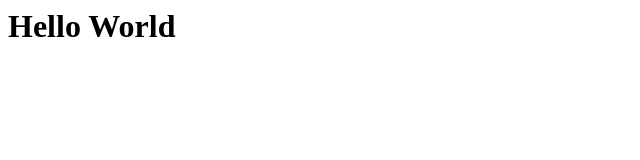
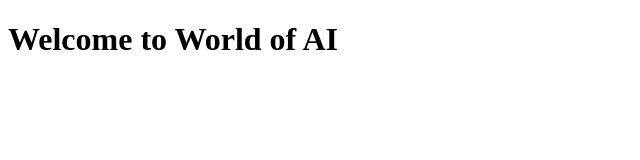
Before and after one commit to MuneebAli-cpp/Muneebali.com, a plain HTML site: page index.html in a window 1280 px wide. Shown: the whole page, without its empty margins (0-640 px from the left). Drawn offline with Linux system fonts and the light colour scheme.

Commit message:
New html file structure

```diff
--- a/index.html
+++ b/index.html
@@ -1 +1,11 @@
-<h1>Hello World</h1>
+<!DOCTYPE html>
+<html lang="en">
+<head>
+    <meta charset="UTF-8">
+    <meta name="viewport" content="width=device-width, initial-scale=1.0">
+    <title>Hello World</title>
+</head>
+<body>
+     <h1>Welcome to World of AI</h1>
+</body>
+</html>
```
